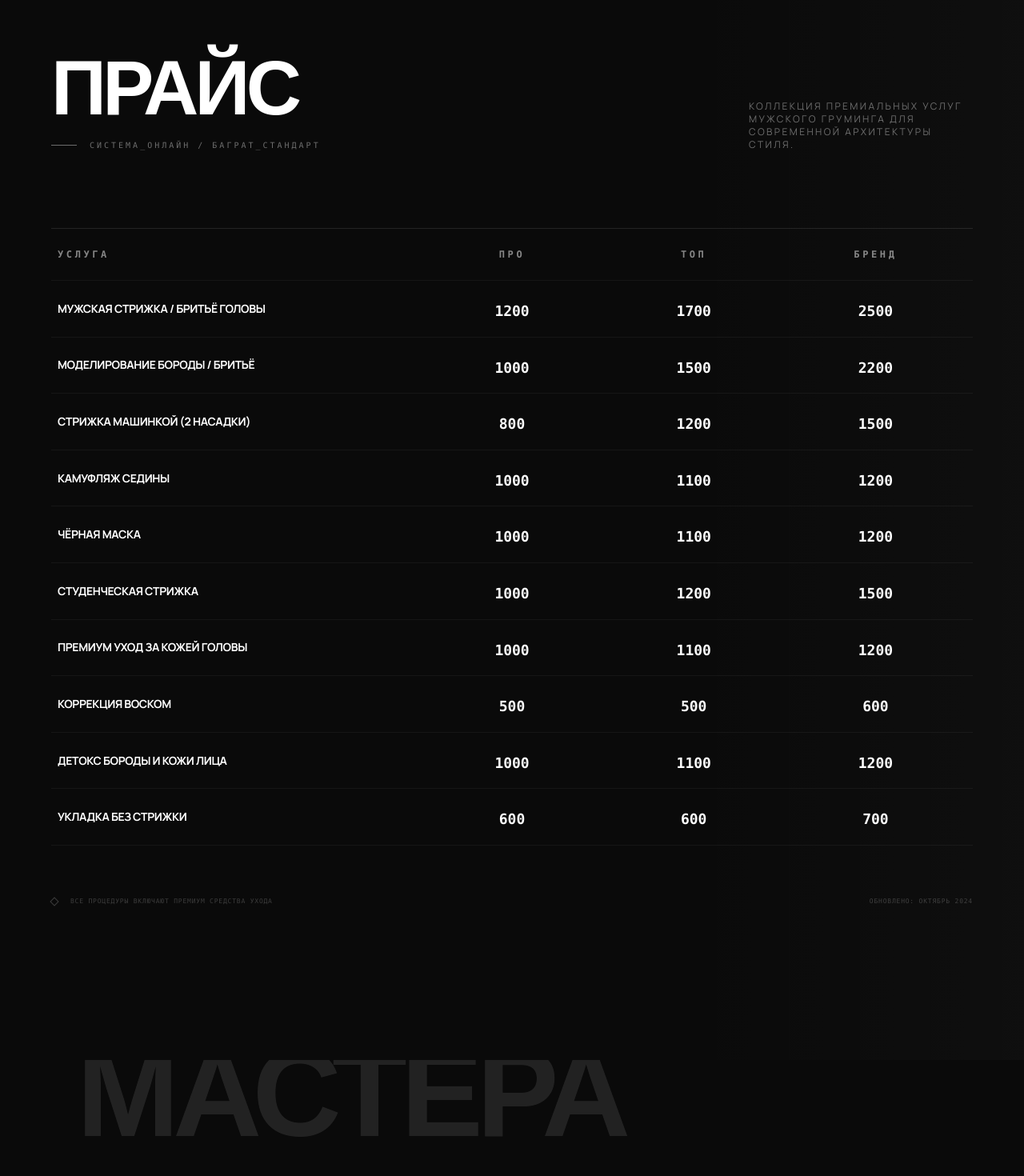
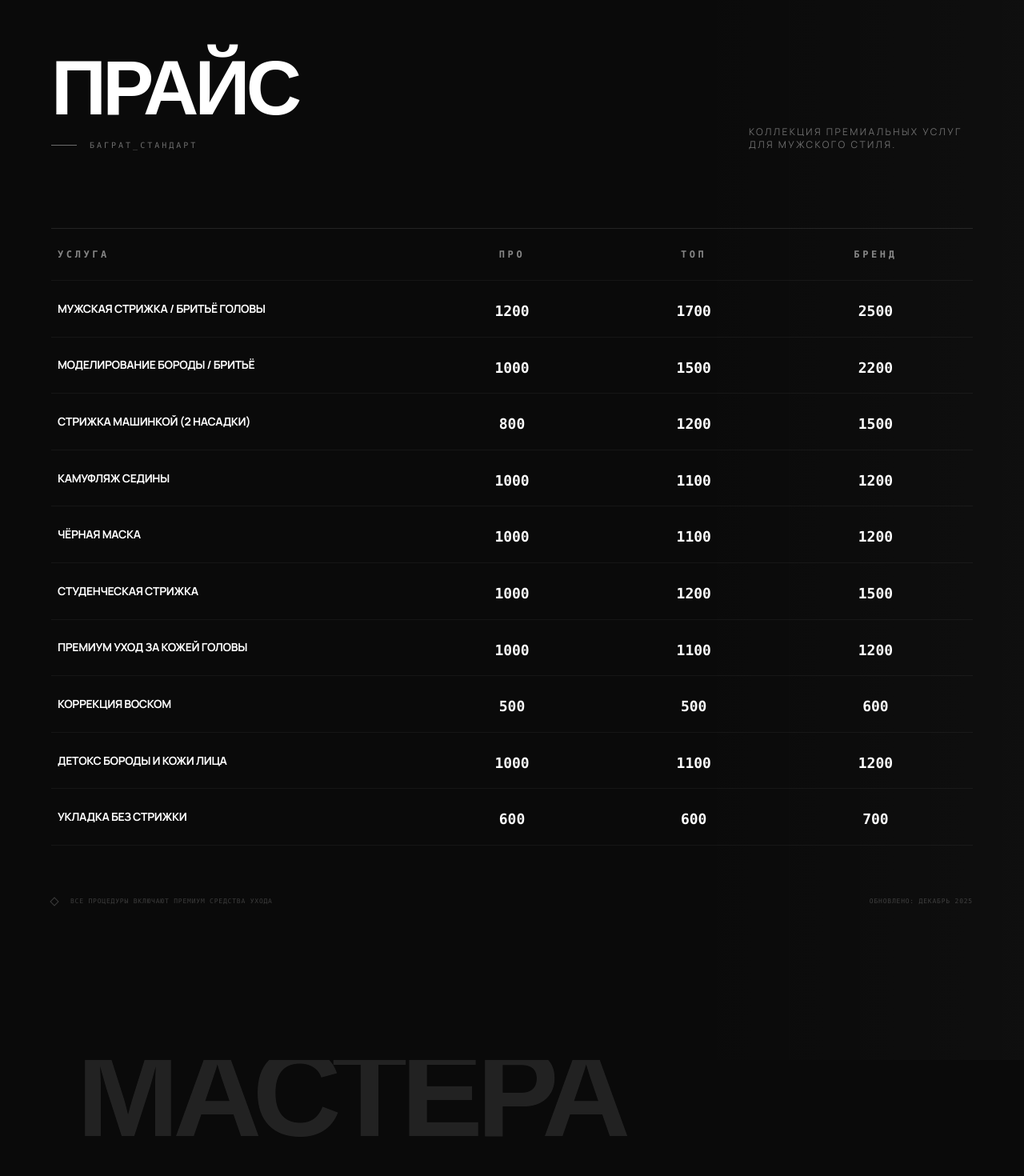
Before and after one commit to Awwyy1/BAGRA, a React (Vite) app: page / in a window 1280 px wide. Shown: the part 1960-3430 px from the top of the page at 80% size. Built offline with nearby package versions, Linux system fonts and the light colour scheme; a web font is replaced by a local one.

Commit message:
Update Services.tsx

```diff
--- a/sections/Services.tsx
+++ b/sections/Services.tsx
@@ -88,12 +88,12 @@
             <h2 className="text-5xl md:text-8xl font-black tracking-tighter leading-none font-heading">ПРАЙС</h2>
             <div className="mt-4 flex items-center gap-4 text-[9px] md:text-[10px] uppercase tracking-[0.3em] opacity-40">
               <span className="w-8 h-[1px] bg-white" />
-              <span className="font-mono">Система_Онлайн / Баграт_Стандарт</span>
+              <span className="font-mono">Баграт_Стандарт</span>
             </div>
           </motion.div>
 
           <p className="max-w-[280px] text-[10px] md:text-xs uppercase tracking-[0.2em] opacity-40 leading-relaxed text-left">
-            Коллекция премиальных услуг мужского груминга для современной архитектуры стиля.
+            Коллекция премиальных услуг для мужского стиля.
           </p>
         </div>
 
@@ -141,7 +141,7 @@
             Все процедуры включают премиум средства ухода
           </div>
           <div className="text-[7px] md:text-[8px] uppercase tracking-widest font-mono">
-            Обновлено: Октябрь 2024
+            Обновлено: Декабрь 2025
           </div>
         </div>
       </div>
```
